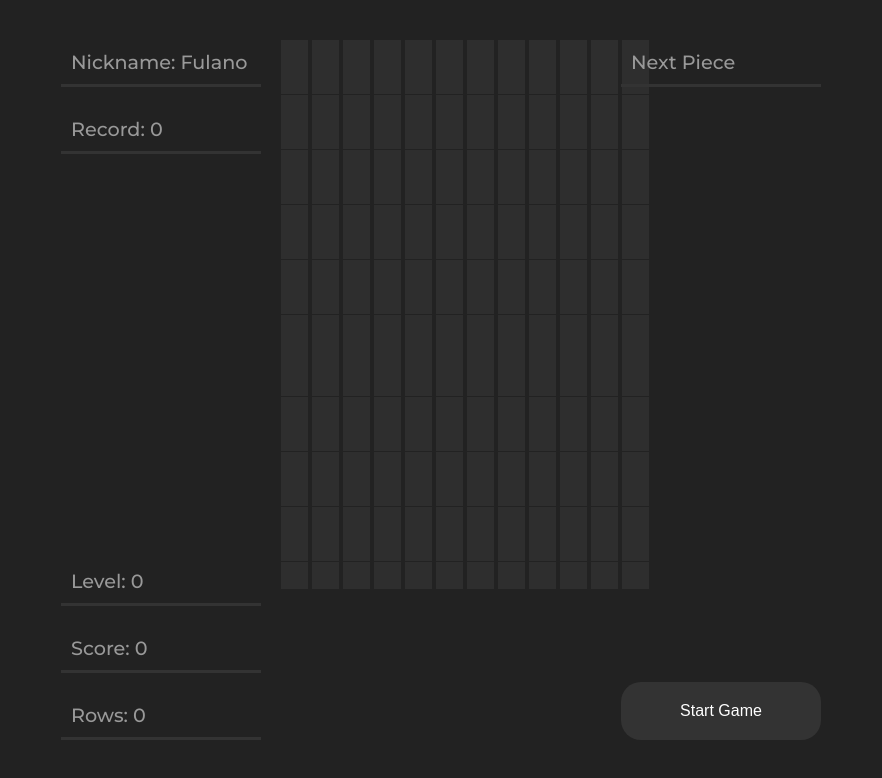
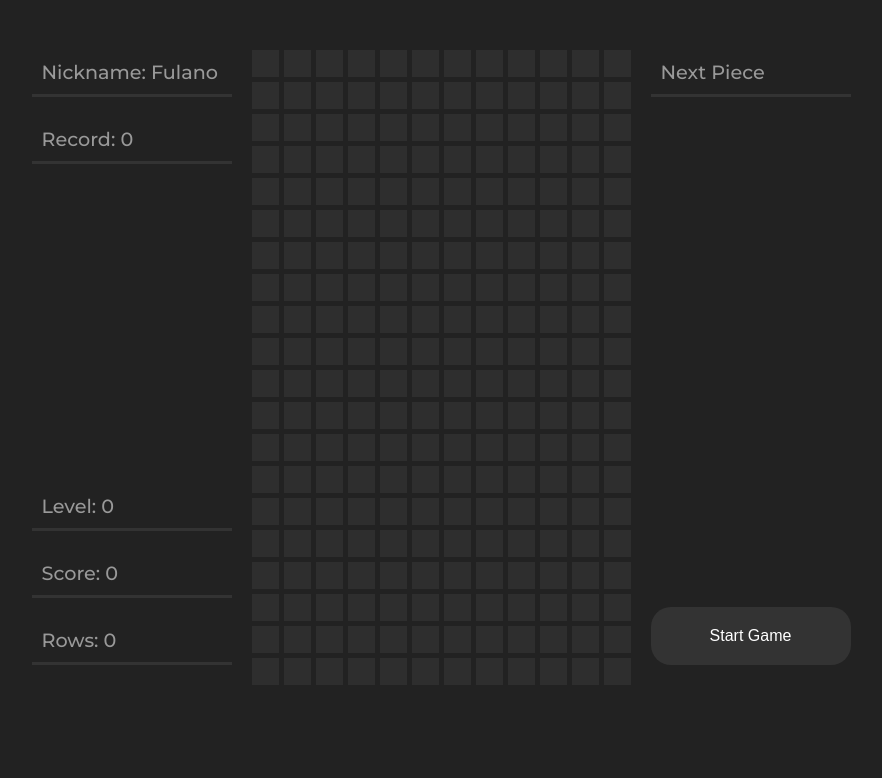
Before and after one commit to isaacbatista26/Tetris-Game-Puzzle, a React (Vite) app in the folder client/: page /tetris in a window 1280 px wide. Shown: the top 778 px of the page, without its empty margins (199-1081 px from the left). Built offline with nearby package versions, Linux system fonts and the light colour scheme.

Commit message:
feat(fix): Fix grid size and adding Logo

```diff
--- a/client/src/Components/TetrisGame/Stage.jsx
+++ b/client/src/Components/TetrisGame/Stage.jsx
@@ -4,7 +4,7 @@ import { StyledStage } from './styles/StyledStage';
 import Cell from './Cell';
 
 const Stage = ({ stage }) => (
-  <StyledStage width={stage[0].length} height={stage.length}>
+  <StyledStage width={12} height={20}>
     {stage.map(row => row.map((cell, x) => <Cell key={x} type={cell[0]} />))}
   </StyledStage>
 );
--- a/client/src/Components/TetrisGame/styles/StyledStage.jsx
+++ b/client/src/Components/TetrisGame/styles/StyledStage.jsx
@@ -2,13 +2,8 @@ import styled from 'styled-components';
 
 export const StyledStage = styled.div`
   display: grid;
-  grid-template-rows: repeat(
-    ${props => props.height},
-    calc(22vw / ${props => props.width})
-  );
-  grid-template-columns: repeat(${props => props.width}, 1fr);
-  grid-gap: 4px;
-  width: 100%;
-  max-width: 25vw;
+  grid-template-rows: repeat(20, 27px);
+  grid-template-columns: repeat(12, 27px);
+  grid-gap: 5px;
   background: #222222;
 `;
--- a/client/src/Components/TetrisGame/styles/StyledTetris.jsx
+++ b/client/src/Components/TetrisGame/styles/StyledTetris.jsx
@@ -1,29 +1,22 @@
 import styled from 'styled-components';
 
 export const StyledTetrisWrapper = styled.div`
-  width: 100vw;
-  height: 80vh;
-  background: #222222;
+background: #222222;
 `;
 
 export const StyledTetris = styled.div`
   display: flex;
   align-items: flex-start;
   justify-content: center;
-  padding: 40px;
-  margin: 0 auto;
-  max-width: 900px;
-  height: 100%;
+  align-items: stretch;
+  margin: 50px auto;
 
   aside {
-    width: 100%;
-    height: 90vh;
-    max-width: 200px;
+    min-width: 200px;
     display: flex;
     flex-direction: column;
     justify-content: space-between;
     padding: 0 20px;
-    align-items: space-between;
   }
 
 `;
```
Also changed, not shown: client/src/Components/TetrisGame/styles/Logo.jsx (+8 -0 lines).
